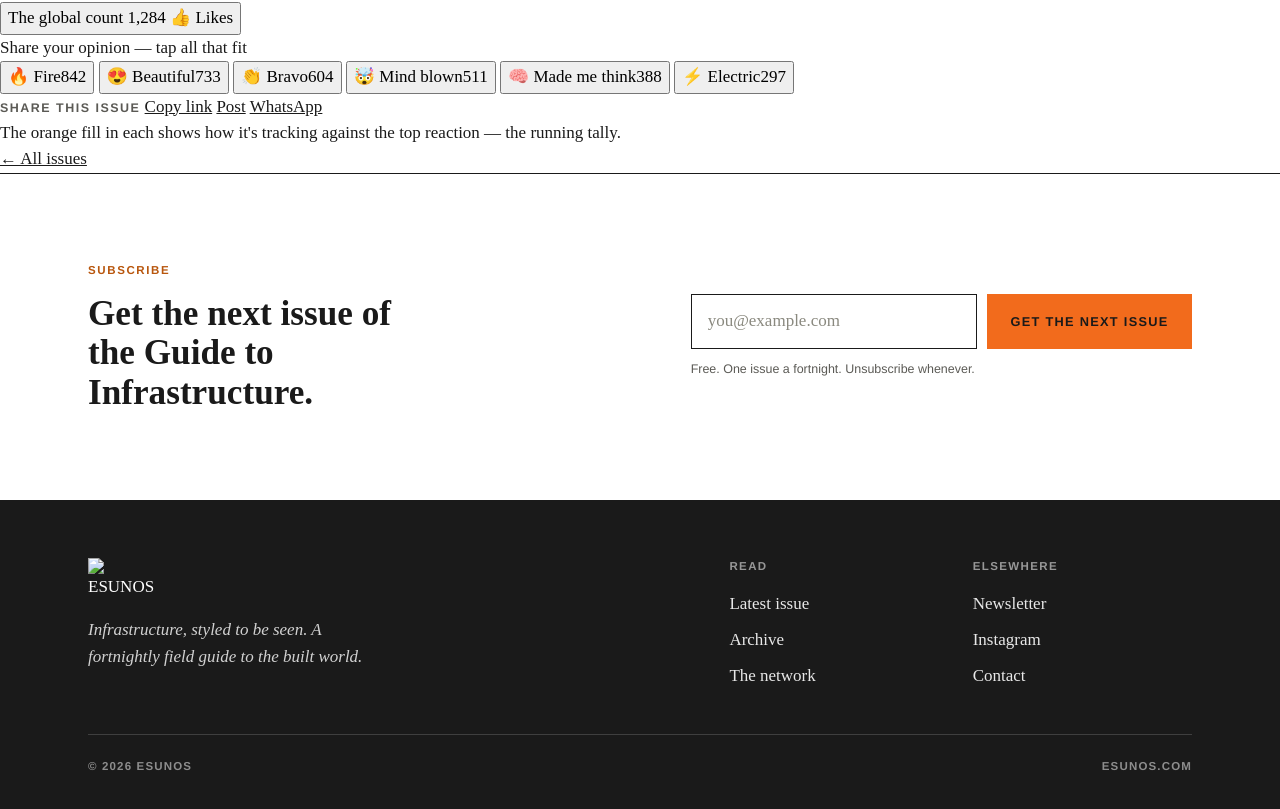
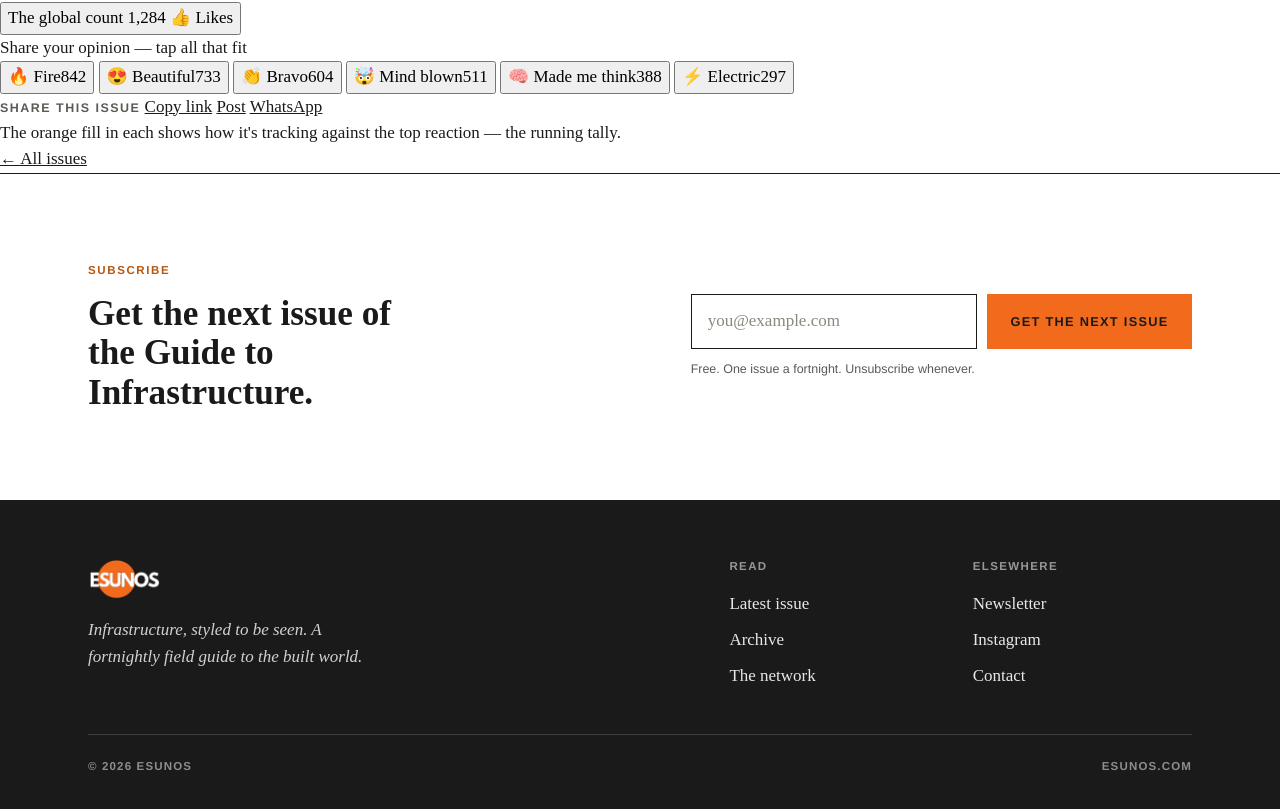
Before and after one commit to hugonator67/Esunos, a plain HTML site: page issue-01.html in a window 1280 px wide. Shown: the part 3146-3955 px from the top of the page. Drawn offline with Linux system fonts and the light colour scheme.

Commit message:
Update issue-01.html

```diff
--- a/issue-01.html
+++ b/issue-01.html
@@ -19,7 +19,7 @@
   <meta property="og:title" content="Why the substation became a landmark">
   <meta property="og:description" content="For a century the grid hid in the hedges. Three engineers decided it should be the view instead.">
   <meta property="og:url" content="https://esunos.com/issue-01.html">
-  <meta property="og:image" content="https://esunos.com/assets/og-image.png">
+  <meta property="og:image" content="https://esunos.com/og-image.png">
   <meta name="twitter:card" content="summary_large_image">
 
   <link rel="stylesheet" href="styles.css">
@@ -87,7 +87,7 @@
 
         <div class="byline">
           <!-- PHOTO AREA — author avatar. Replace this div with:
-               <img class="byline__avatar" src="assets/authors/hugo.jpg" alt="Hugo Sale"> -->
+               <img class="byline__avatar" src="authors/hugo.jpg" alt="Hugo Sale"> -->
           <!-- data-ref PH004 -->
           <div class="byline__avatar" data-ref="PH004" role="img" aria-label="Author photo placeholder">PHOTO</div>
           <div>
@@ -102,7 +102,7 @@
       <!-- ===================== LEAD PHOTO (full bleed) ===================== -->
       <div class="wrap">
         <!-- PHOTO AREA 1 — lead image. Replace with:
-             <img src="assets/issue-01/lead.jpg" alt="…"> inside the <figure>. -->
+             <img src="issue-01/lead.jpg" alt="…"> inside the <figure>. -->
         <figure class="figure figure--bleed">
           <!-- data-ref PH001 -->
           <figcaption class="figure__caption" data-ref="PH001">[ Photograph: Battersea "A" substation, floodlit — full bleed ]</figcaption>
@@ -253,7 +253,7 @@
     <div class="wrap">
       <div class="footer__top">
         <div class="footer__brand">
-          <img class="logo logo--footer" src="assets/logo-light.png" alt="ESUNOS" width="297" height="172">
+          <img class="logo logo--footer" src="logo-light.png" alt="ESUNOS" width="297" height="172">
           <!-- data-ref FO001 -->
           <p class="footer__tagline" data-ref="FO001">Infrastructure, styled to be seen. A fortnightly field guide to the built world.</p>
         </div>
```
